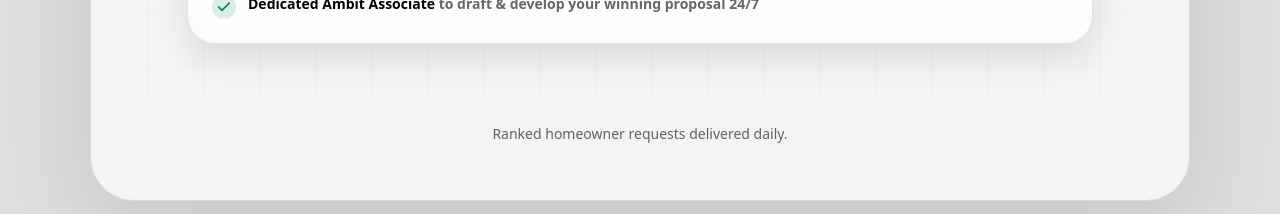
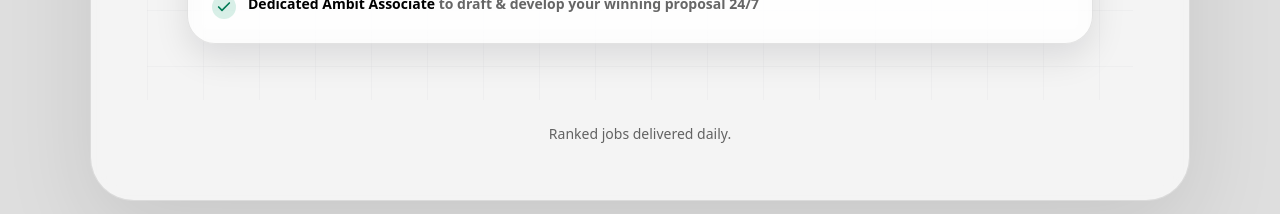
Before and after one commit to seansevrix/ambit, a Next.js app: page / in a window 1280 px wide. Shown: the part 1320-1534 px from the top of the page. Built offline with nearby package versions, Linux system fonts and the light colour scheme.

Commit message:
Update jobs  subtitle copy

```diff
--- a/app/page.tsx
+++ b/app/page.tsx
@@ -10,7 +10,7 @@ type Market = "residential" | "commercial" | "government";
 function marketSub(m: Market) {
   if (m === "commercial") return "Ranked commercial opportunities delivered daily.";
   if (m === "government") return "Ranked bid opportunities delivered daily.";
-  return "Ranked homeowner requests delivered daily.";
+  return "Ranked jobs delivered daily.";
 }
 
 const CONTAINER = "mx-auto max-w-[1180px] px-6 lg:px-10";
```
